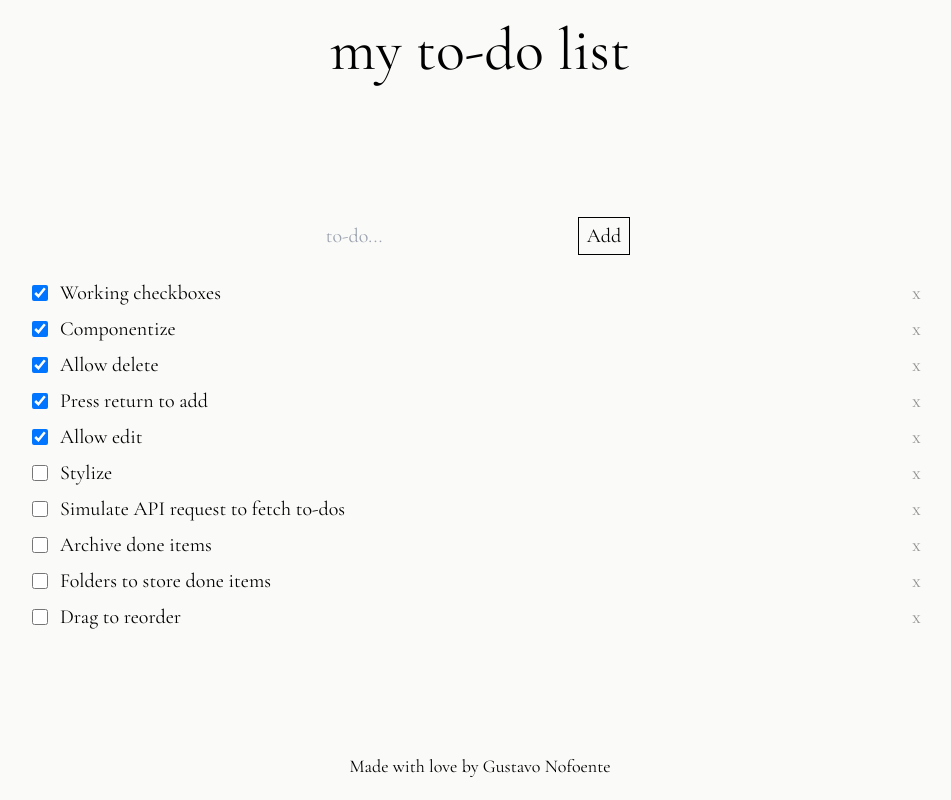
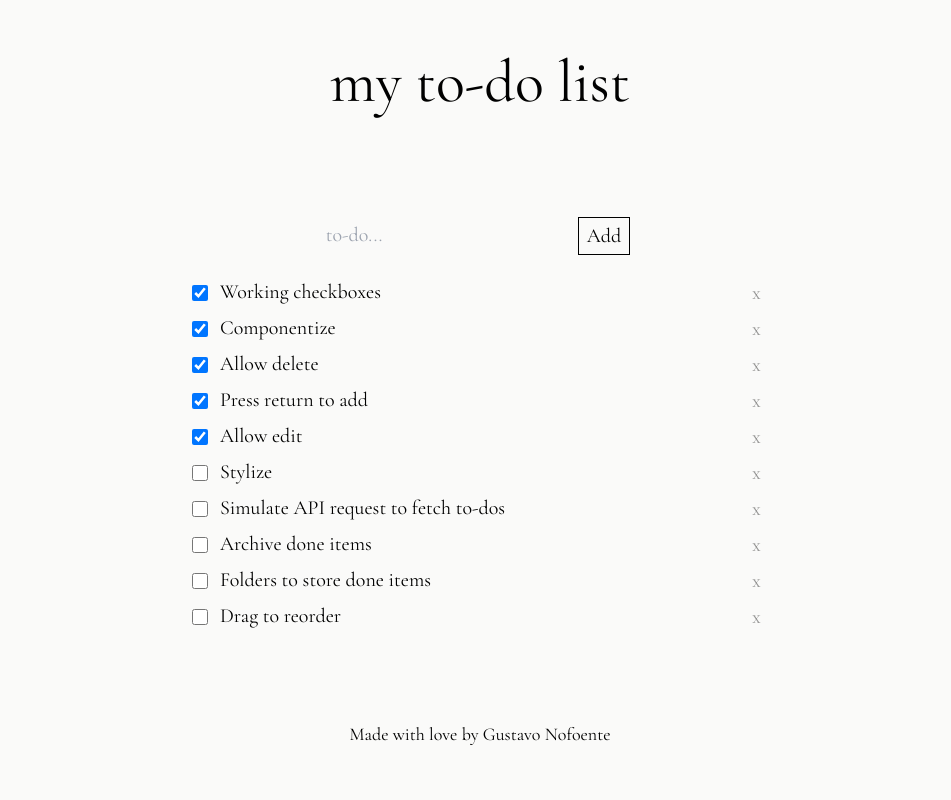
Before and after one commit to gnofoente/react-todo, a Next.js app: page / in a window 1280 px wide. Shown: the whole page, without its empty margins (160-1111 px from the left). Built offline with nearby package versions, Linux system fonts and the light colour scheme.

Commit message:
Changed some styling of the main component

```diff
--- a/src/app/components/TodoList.tsx
+++ b/src/app/components/TodoList.tsx
@@ -90,7 +90,7 @@ export default function TodoList() {
   }
 
   return (
-    <main className="text-xl w-10/12 max-w-4xl">
+    <main className="text-xl w-10/12 max-w-xl">
       <AddTaskForm onAdd={handleOnAdd} />
 
       <div>
--- a/src/app/page.tsx
+++ b/src/app/page.tsx
@@ -6,7 +6,7 @@ import ToDoList from '@components/TodoList';
 
 export default function Main() {
   return (
-    <div className="flex bg-stone-50 box-border flex-col justify-between min-h-screen font-serif items-center">
+    <div className="flex bg-stone-50 box-border flex-col justify-around min-h-screen font-serif items-center">
       <Header />
       <ToDoList />
       <Footer />
```
